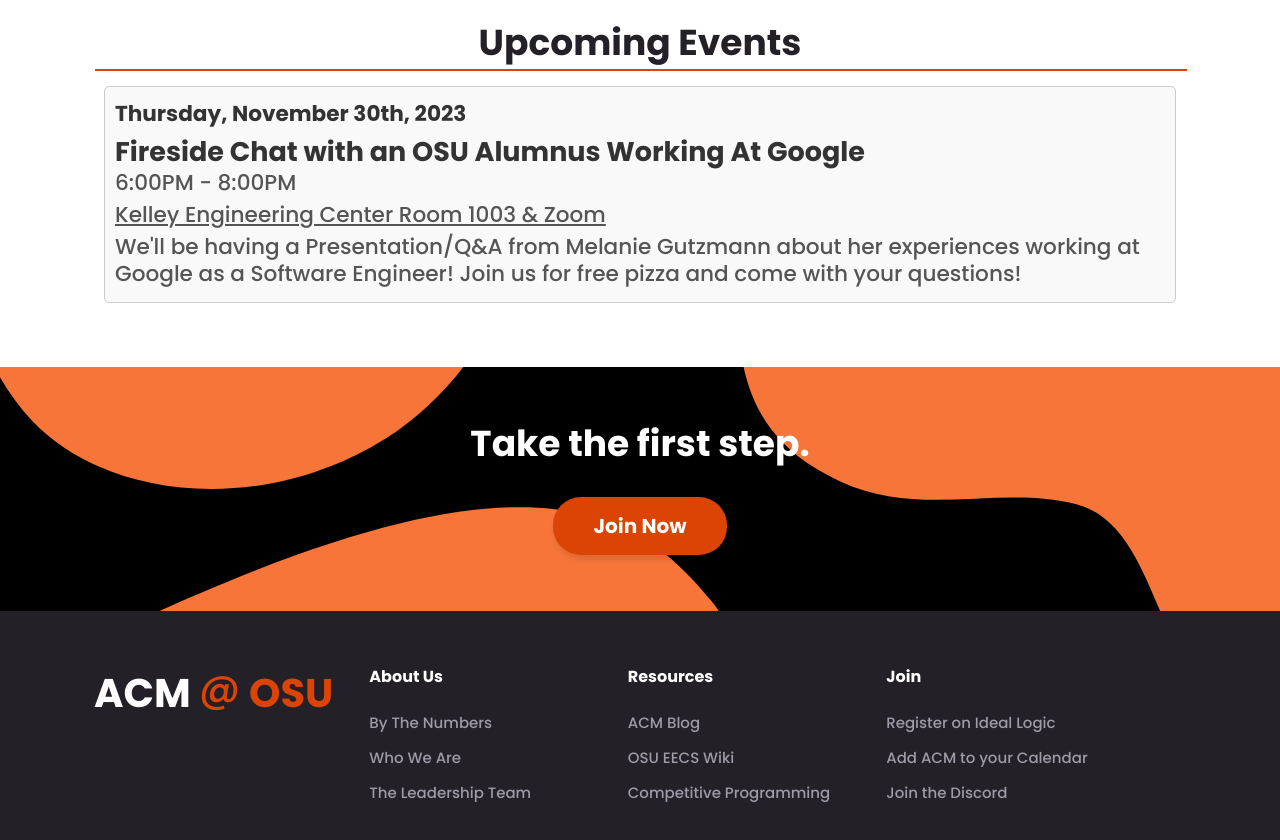
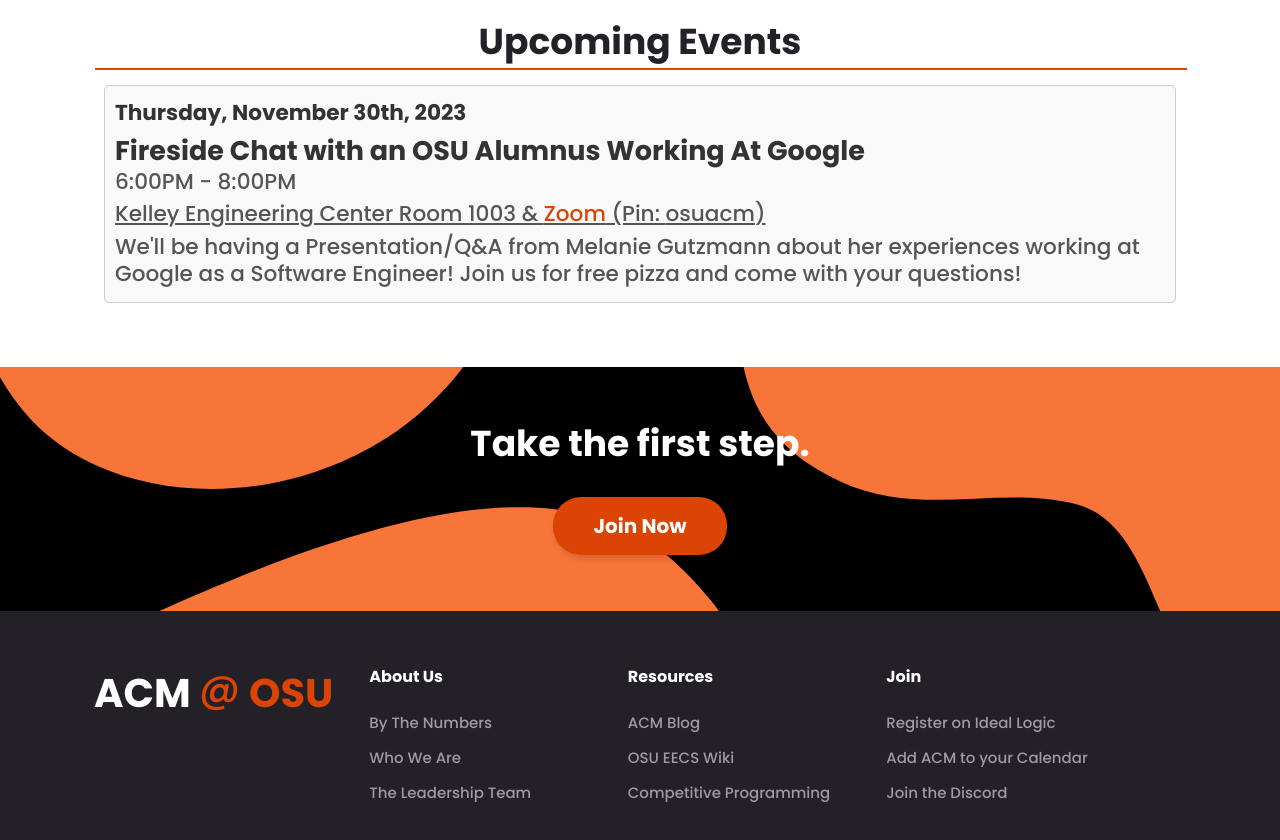
Before and after one commit to osu-acm/website, an Astro site: page / in a window 1280 px wide. Shown: the part 1820-2660 px from the top of the page. Built offline with nearby package versions, Linux system fonts and the light colour scheme; Astro itself is replaced by a stand-in of ours.

Commit message:
Card Styling For Zoom-based events

```diff
--- a/src/components/Events/index.tsx
+++ b/src/components/Events/index.tsx
@@ -7,16 +7,44 @@
   location: string;
   title: string;
   description: string;
+  zoomLink?: string;
+  pin?: string;
 }
 
-function Event({ date, time, location, title, description }: EventProps) {
+function Event({
+  date,
+  time,
+  location,
+  title,
+  description,
+  zoomLink,
+  pin,
+}: EventProps) {
+  const isZoomEvent = location.toLowerCase().includes("zoom");
+  console.log(isZoomEvent);
+  console.log(zoomLink);
   return (
     <div className="event">
       <span className="event-date">{date}</span>
       <div className="event-info">
         <h3 className="event-info-title">{title}</h3>
         <p className="event-info-time">{time}</p>
-        <p className="event-info-location">{location}</p>
+        <span className="event-info-location">
+          {location.replace("Zoom", "")}
+          {isZoomEvent ? (
+            <a
+              href={zoomLink}
+              target="_blank"
+              rel="noopener noreferrer"
+              className="event-info-zoom"
+            >
+              Zoom
+            </a>
+          ) : (
+            location
+          )}
+          {isZoomEvent && pin && <span> (Pin: {pin})</span>}
+        </span>
         <p className="event-info-description">{description}</p>
       </div>
     </div>
@@ -57,6 +85,8 @@
                     location={event.location}
                     title={event.title}
                     description={event.description}
+                    zoomLink={event.zoomLink}
+                    pin={event.pin}
                   />
                 ))}
               </div>
--- a/src/components/Events/style.css
+++ b/src/components/Events/style.css
@@ -70,3 +70,14 @@
 .event-info-location {
   text-decoration: underline;
 }
+
+.event-info-zoom {
+  color: #dc4405;
+  margin: 5px 0;
+}
+
+.event-info-zoom:hover {
+  text-decoration: underline;
+  cursor: pointer;
+  font-weight: bolder;
+}
```
